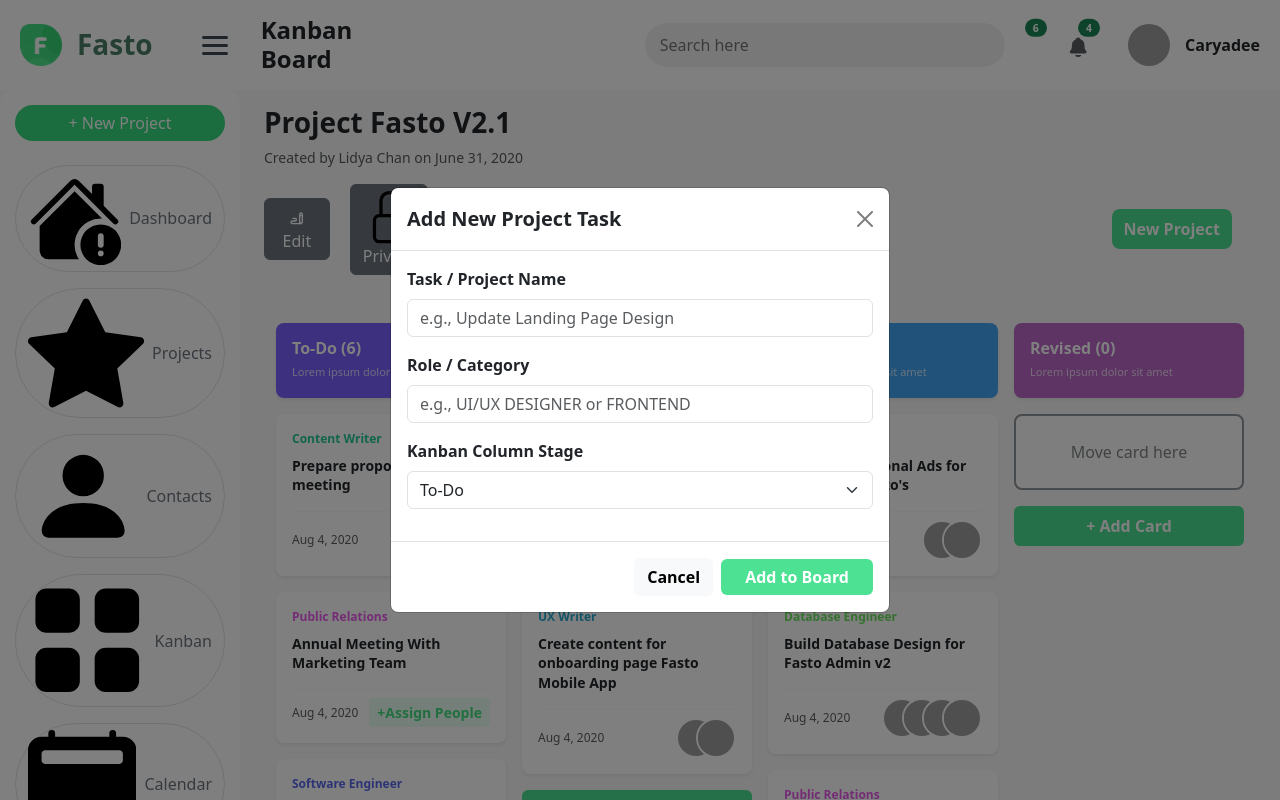
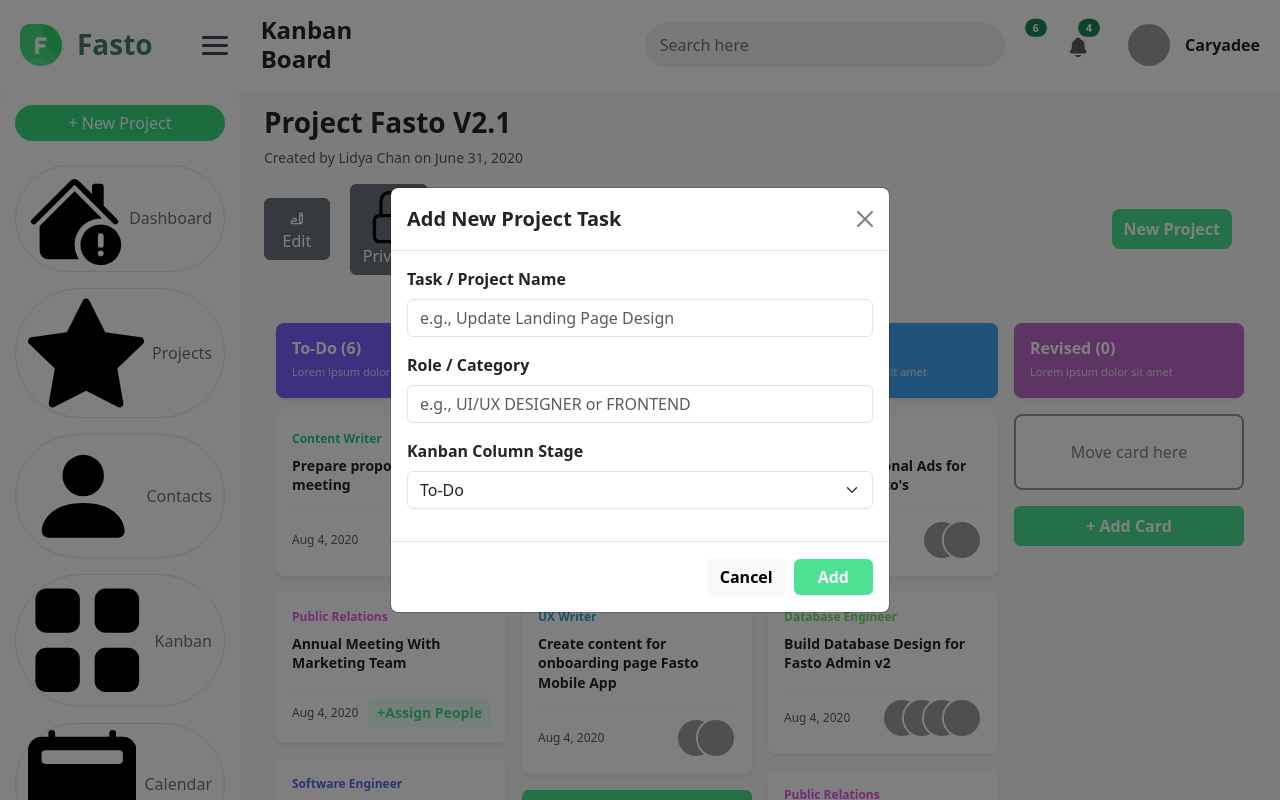
Before and after one commit to SumitYadav97/Fasto_Dashboard, a Next.js app: page /kanban in a window 1280 px wide. Both pictures are taken after a click on the button "New Project". Shown: the top 800 px of the page. Built offline with nearby package versions, Linux system fonts and the light colour scheme; grey boxes are pictures that could not be loaded.

Commit message:
button updated

```diff
--- a/app/(dashboard)/kanban/page.js
+++ b/app/(dashboard)/kanban/page.js
@@ -228,7 +228,7 @@
                             Cancel
                         </Button>
                         <Button type="submit" variant="success" className="fw-bold px-4" style={{ backgroundColor: '#4de193', border: 'none' }}>
-                            Add to Board
+                            Add
                         </Button>
                     </Modal.Footer>
                 </Form>
```
